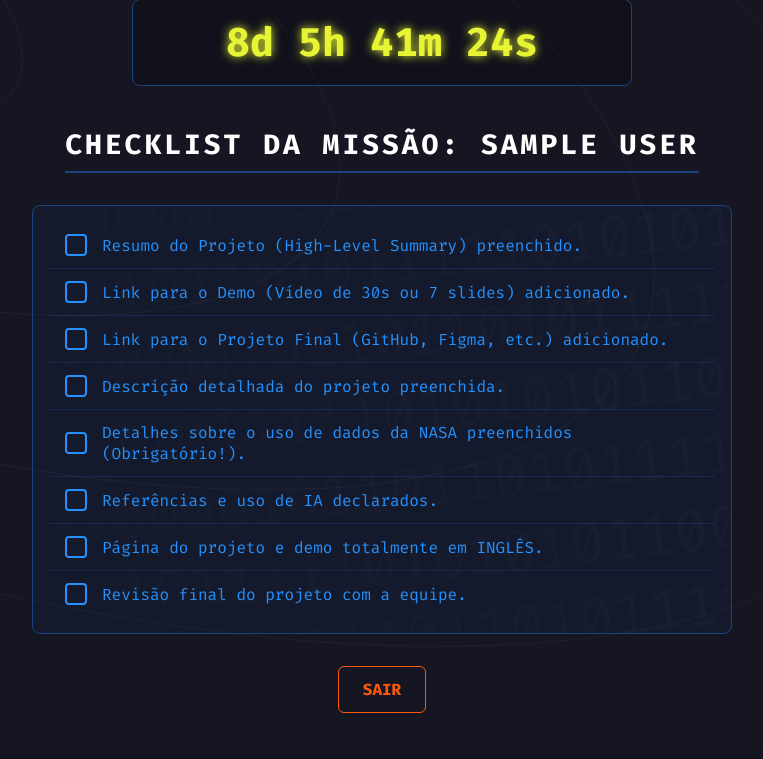
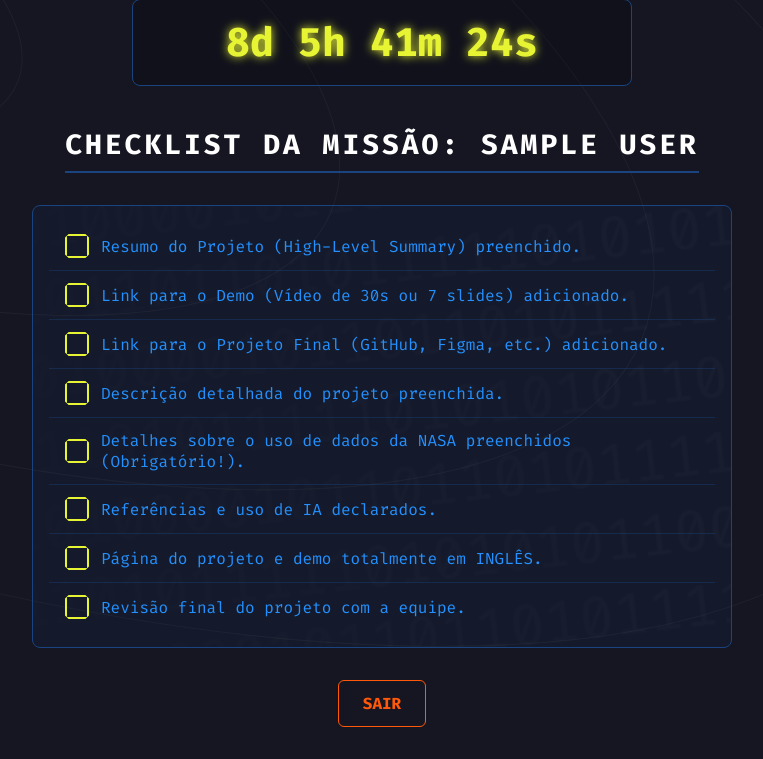
Before and after one commit to jeferson-scheibler/nasa-checklist, a Flask app: page /checklist in a window 1280 px wide. Shown: the part 117-876 px from the top of the page, without its empty margins (258-1021 px from the left). Before the commit the page ends 830 px from the top, so only its background shows below. Run offline with Flask 3, Linux system fonts and the light colour scheme; the visitor is signed in with stand-in values (Sample User, id 1); data comes from the database, SQL or seed files in the repository; data that the repository does not hold is empty.

Commit message:
Altera a aparência do checkbox.

```diff
--- a/static/css/style.css
+++ b/static/css/style.css
@@ -165,53 +165,6 @@ body::before {
 
 .content-area li:hover {
   background-color: rgba(36, 145, 255, 0.15); /* Efeito de hover */
-}
-
-/* Checkbox Customizado */
-.content-area input[type="checkbox"] {
-  /* Esconde o checkbox padrão */
-  appearance: none;
-  -webkit-appearance: none;
-
-  /* Cria nossa própria aparência */
-  width: 22px;
-  height: 22px;
-  border: 2px solid var(--color-primary-text);
-  border-radius: 4px;
-  margin-right: 15px;
-  cursor: pointer;
-  position: relative;
-  flex-shrink: 0; /* Impede que o checkbox encolha */
-  transition: all 150ms ease-in-out;
-}
-
-.content-area input[type="checkbox"]:hover {
-    border-color: var(--color-status-success);
-}
-
-/* Estilo do checkbox quando marcado */
-.content-area input[type="checkbox"]:checked {
-  background-color: var(--color-status-success);
-  border-color: var(--color-status-success);
-}
-
-/* Cria o "check" (✓) usando um pseudo-elemento */
-.content-area input[type="checkbox"]:checked::after {
-  content: '';
-  position: absolute;
-  top: 2px;
-  left: 7px;
-  width: 6px;
-  height: 12px;
-  border: solid var(--color-background);
-  border-width: 0 3px 3px 0;
-  transform: rotate(45deg);
-}
-
-/* Estilo do texto do item quando marcado */
-.content-area input[type="checkbox"]:checked + label {
-  text-decoration: line-through;
-  opacity: 0.6;
 }
 
 /* Link de Logout */
@@ -1172,3 +1125,139 @@ body::before {
     background-color: var(--color-primary-text);
     color: var(--color-background);
 }
+
+/* 8. ESTILOS DO GLITCH CHECKBOX */
+
+/* --- Variáveis e Item da Lista --- */
+.glitch-checkbox-item {
+  /* Variáveis locais para o componente */
+  --primary-color: var(--color-status-success); /* Amarelo-limão para "ativo" */
+  --secondary-color: var(--color-accent);       /* Laranja para o efeito glitch */
+  --text-color: var(--color-primary-text);      /* Azul para o texto padrão */
+  --disabled-color: #555;
+  --glitch-anim-duration: 0.3s;
+  --bg-color-for-glitch: #1a2a44; /* Cor de fundo do card para o efeito */
+
+  /* Resetando estilos do <li> anterior */
+  padding: 0.5rem 1rem;
+  border-bottom: 1px solid rgba(26, 68, 128, 0.4);
+  transition: background-color 200ms ease-in-out;
+  background-color: transparent !important; /* Garante que não haja cor de fundo */
+}
+
+.glitch-checkbox-item:last-child {
+    border-bottom: none;
+}
+
+/* --- Container do Checkbox --- */
+.glitch-checkbox-container {
+  display: flex;
+  align-items: center;
+  gap: 0.75rem;
+  cursor: pointer;
+  user-select: none;
+  position: relative;
+}
+
+.glitch-checkbox-container input[type="checkbox"] {
+  position: absolute;
+  opacity: 0;
+  width: 0;
+  height: 0;
+}
+
+/* --- Caixa do Checkbox --- */
+.checkbox-box {
+  width: 1.5em;
+  height: 1.5em;
+  border: 2px solid var(--primary-color);
+  position: relative;
+  transition: all 0.3s ease;
+  flex-shrink: 0;
+  clip-path: polygon(15% 0, 85% 0, 100% 15%, 100% 85%, 85% 100%, 15% 100%, 0 85%, 0 15%);
+}
+
+.checkbox-mark {
+  position: absolute;
+  top: 50%;
+  left: 50%;
+  width: 70%;
+  height: 70%;
+  background-color: var(--primary-color);
+  transform: translate(-50%, -50%) scale(0);
+  opacity: 0;
+  transition: all 0.3s cubic-bezier(0.18, 0.89, 0.32, 1.28);
+  clip-path: inherit;
+}
+
+/* --- Rótulo (Label) --- */
+.checkbox-label {
+  color: var(--text-color);
+  font-weight: 500;
+  font-size: 1rem;
+  position: relative;
+  transition: color 0.3s ease, text-shadow 0.3s ease;
+}
+
+/* --- Estado Marcado (Checked) --- */
+.glitch-checkbox-container input:checked + .checkbox-box .checkbox-mark {
+  transform: translate(-50%, -50%) scale(1);
+  opacity: 1;
+  animation: glitch-anim-checkbox var(--glitch-anim-duration) both;
+}
+
+.glitch-checkbox-container input:checked ~ .checkbox-label {
+  color: var(--primary-color);
+  text-shadow: 0 0 8px var(--primary-color);
+  text-decoration: line-through;
+  opacity: 0.8;
+}
+
+/* --- Efeito Hover --- */
+.glitch-checkbox-item:hover {
+    background-color: rgba(36, 145, 255, 0.15) !important;
+}
+
+.glitch-checkbox-item:hover .checkbox-box {
+  box-shadow: 0 0 10px var(--primary-color);
+}
+
+.glitch-checkbox-item:hover .checkbox-label::before,
+.glitch-checkbox-item:hover .checkbox-label::after {
+  content: attr(data-text);
+  position: absolute;
+  top: 0;
+  left: 0;
+  width: 100%;
+  height: 100%;
+  background-color: var(--bg-color-for-glitch);
+}
+
+.glitch-checkbox-item:hover .checkbox-label::before {
+  color: var(--secondary-color);
+  animation: glitch-anim-text var(--glitch-anim-duration) cubic-bezier(0.25, 0.46, 0.45, 0.94) both;
+}
+
+.glitch-checkbox-item:hover .checkbox-label::after {
+  color: var(--primary-color);
+  animation: glitch-anim-text var(--glitch-anim-duration) cubic-bezier(0.25, 0.46, 0.45, 0.94) reverse both;
+}
+
+/* --- Animações Keyframes --- */
+@keyframes glitch-anim-checkbox {
+  0% { transform: translate(-50%, -50%); clip-path: inset(0 0 0 0); }
+  20% { transform: translate(calc(-50% - 3px), calc(-50% + 2px)); clip-path: inset(50% 0 20% 0); }
+  40% { transform: translate(calc(-50% + 2px), calc(-50% - 1px)); clip-path: inset(20% 0 60% 0); }
+  60% { transform: translate(calc(-50% - 2px), calc(-50% + 1px)); clip-path: inset(80% 0 5% 0); }
+  80% { transform: translate(calc(-50% + 2px), calc(-50% - 2px)); clip-path: inset(30% 0 45% 0); }
+  100% { transform: translate(-50%, -50%); clip-path: inset(0 0 0 0); }
+}
+
+@keyframes glitch-anim-text {
+  0% { transform: translate(0); clip-path: inset(0 0 0 0); }
+  20% { transform: translate(-3px, 2px); clip-path: inset(50% 0 20% 0); }
+  40% { transform: translate(2px, -1px); clip-path: inset(20% 0 60% 0); }
+  60% { transform: translate(-2px, 1px); clip-path: inset(80% 0 5% 0); }
+  80% { transform: translate(2px, -2px); clip-path: inset(30% 0 45% 0); }
+  100% { transform: translate(0); clip-path: inset(0 0 0 0); }
+}
--- a/templates/checklist.html
+++ b/templates/checklist.html
@@ -9,14 +9,22 @@
 
     <ul>
     {% for item in items %}
-        <li>
+    <li class="glitch-checkbox-item"> <label class="glitch-checkbox-container">
             <input type="checkbox"
-                   id="item-{{ item.id }}"
-                   data-item-id="{{ item.id }}"
-                   {% if progress_map[item.id] %}checked{% endif %}
-                   onchange="updateItem(this)">
-            <label for="item-{{ item.id }}">{{ item.description }}</label>
-        </li>
+                id="item-{{ item.id }}"
+                data-item-id="{{ item.id }}"
+                onchange="updateItem(this)"
+                {% if progress_map[item.id] %}checked{% endif %}>
+
+            <div class="checkbox-box">
+                <div class="checkbox-mark"></div>
+            </div>
+
+            <span class="checkbox-label" data-text="{{ item.description }}">
+                {{ item.description }}
+            </span>
+        </label>
+    </li>
     {% endfor %}
     </ul>
 
```
